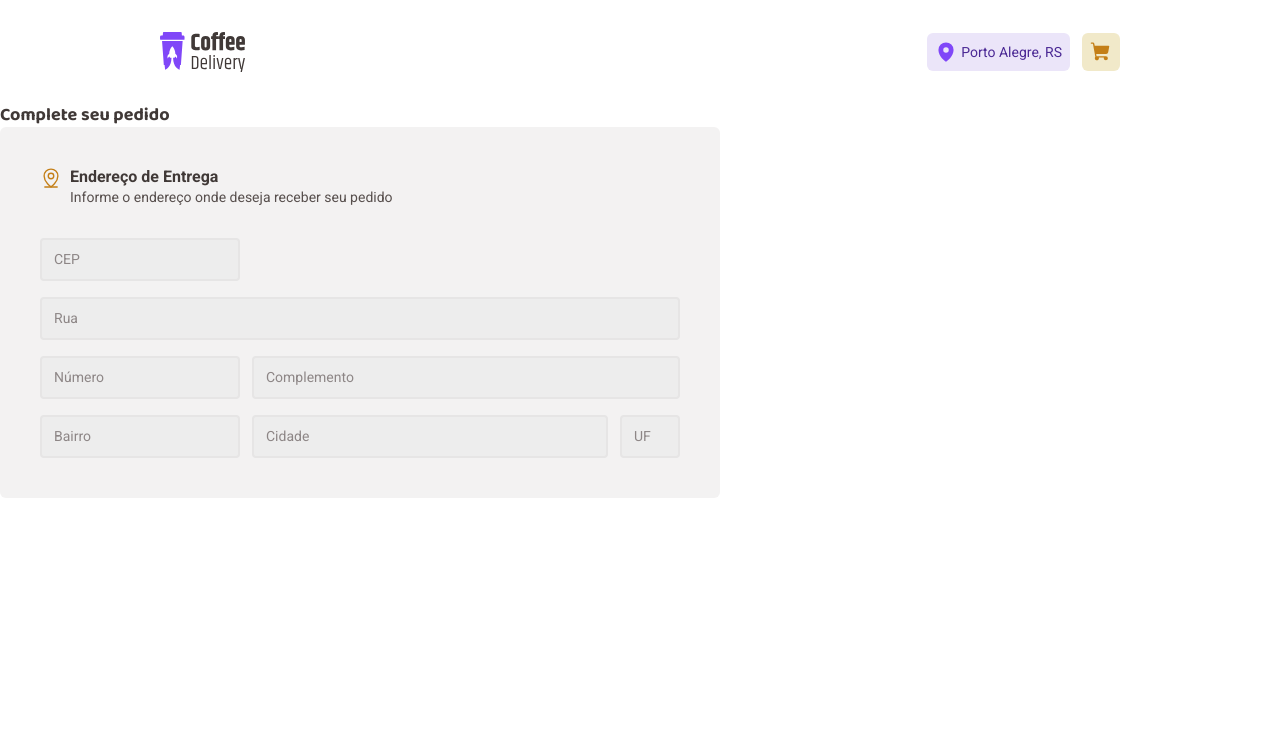
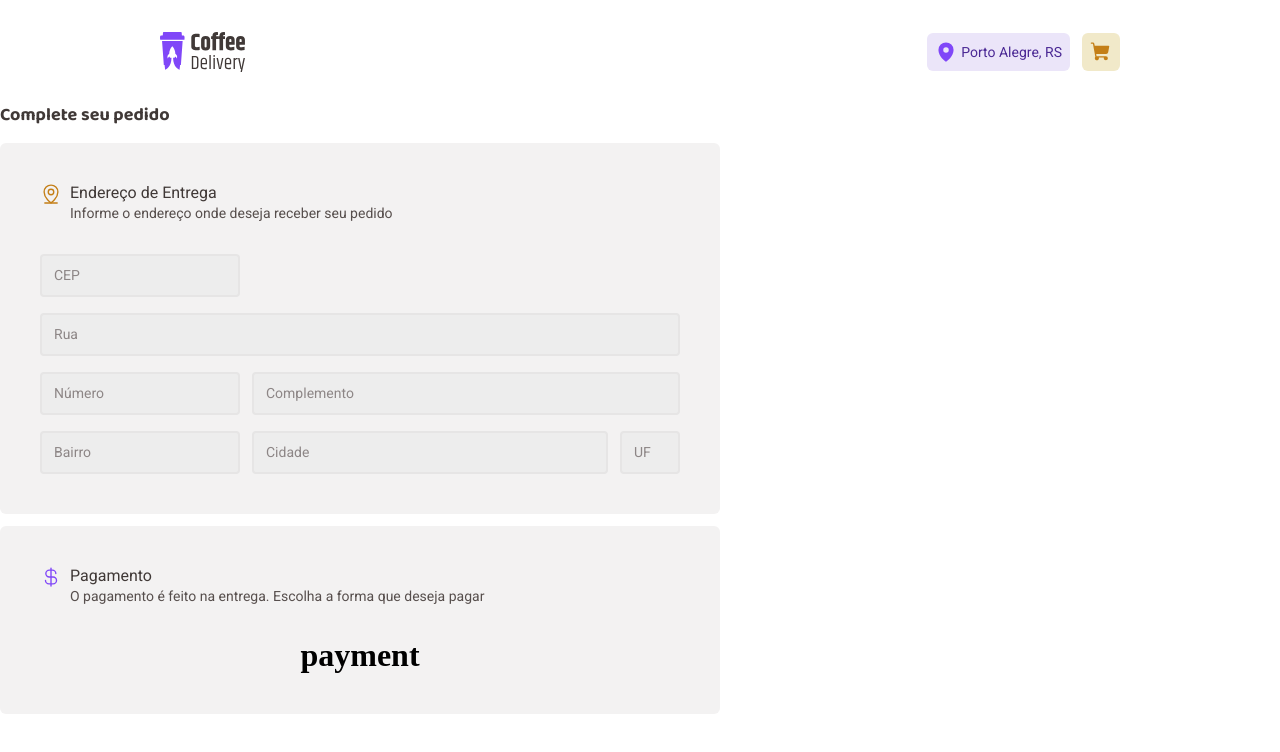
Before and after one commit to pv-toledo/coffee-delivery-app, a React (Vite) app: page /checkout in a window 1280 px wide. Shown: the top 752 px of the page. Built offline with nearby package versions, Linux system fonts and the light colour scheme.

Commit message:
Trabalhar nas opções de pagamento

```diff
--- /dev/null
+++ b/src/pages/Checkout/components/Forms/PaymentForm/index.tsx
@@ -0,0 +1,5 @@
+export function PaymentForm () {
+    return (
+        <h1>payment</h1>
+    )
+}
--- /dev/null
+++ b/src/pages/Checkout/components/Forms/PaymentForm/styles.ts
@@ -0,0 +1,8 @@
+import styled from "styled-components";
+
+export const PaymentFormContainer = styled.div`
+    display: flex;
+    gap: 0.75rem;
+`
+
+const BaseButton = styled.button
--- a/src/pages/Checkout/components/Forms/index.tsx
+++ b/src/pages/Checkout/components/Forms/index.tsx
@@ -1,10 +1,11 @@
-import { MapPinLine } from "phosphor-react";
-import { Wrapper, WrapperTitle } from "./styles";
+import { CurrencyDollar, MapPinLine } from "phosphor-react";
+import { Container, Wrapper, WrapperTitle } from "./styles";
 import { useTheme } from "styled-components";
 import { FormProvider, useForm } from 'react-hook-form'
 import { zodResolver } from "@hookform/resolvers/zod";
 import * as zod from 'zod'
 import { AddressForm } from "./AddressForm";
+import { PaymentForm } from "./PaymentForm";
 
 export function Forms() {
     const theme = useTheme()
@@ -49,14 +50,16 @@ export function Forms() {
     const { handleSubmit, reset, watch, register } = addressForm
 
     return (
+
+        <Container>
             <Wrapper>
                 <WrapperTitle>
                     <div>
                         <MapPinLine size={22} color={theme.colors["yellow-dark"]} />
                     </div>
                     <div>
-                    <p id="title">Endereço de Entrega</p>
-                    <p id="subtitle">Informe o endereço onde deseja receber seu pedido</p>
+                        <p className="title">Endereço de Entrega</p>
+                        <p className="subtitle">Informe o endereço onde deseja receber seu pedido</p>
                     </div>
                 </WrapperTitle>
 
@@ -68,5 +71,25 @@ export function Forms() {
 
 
             </Wrapper>
+
+            <Wrapper>
+                <WrapperTitle>
+                    <div>
+                        <CurrencyDollar size={22} color={theme.colors.purple} />
+                    </div>
+                    <div>
+                        <p className="title">Pagamento</p>
+                        <p className="subtitle">O pagamento é feito na entrega. Escolha a forma que deseja pagar</p>
+                    </div>
+                </WrapperTitle>
+
+                <PaymentForm />
+
+            </Wrapper>
+        </Container>
+
+
+
+
     )
 }
--- a/src/pages/Checkout/components/Forms/styles.ts
+++ b/src/pages/Checkout/components/Forms/styles.ts
@@ -1,4 +1,10 @@
 import styled from "styled-components";
+
+export const Container = styled.div`
+    display: flex;
+    flex-direction: column;
+    gap: 0.75rem;
+`
 
 export const Wrapper = styled.div`
     display: flex;
@@ -17,7 +23,7 @@ export const WrapperTitle = styled.div`
     flex-grow:1;
     gap: 0.5rem;
 
-    #title {
+    .title {
         color: ${props => props.theme.colors["base-subtitle"]};
         font-family: ${props => props.theme.typography.roboto["font-family"]};
         font-size: ${props => props.theme.typography.roboto.TitleM["font-size"]};
@@ -26,7 +32,7 @@ export const WrapperTitle = styled.div`
 
     }
 
-    #subtitle {
+    .subtitle {
         color: ${props => props.theme.colors["base-text"]};
         font-family: ${props => props.theme.typography.roboto["font-family"]};
         font-size: ${props => props.theme.typography.roboto.TitleS["font-size"]};
--- a/src/pages/Checkout/styles.ts
+++ b/src/pages/Checkout/styles.ts
@@ -8,6 +8,7 @@ export const CheckoutContainer = styled.div`
 export const FormWrapper = styled.div`
     display: flex;
     flex-direction: column;
+    gap: 1rem;
 
     p {
         color: ${props => props.theme.colors["base-subtitle"]};
--- a/src/styles/themes/default.ts
+++ b/src/styles/themes/default.ts
@@ -78,7 +78,7 @@ export const defaultTheme = {
                 'font-size': '1rem',
                 'line-height': '130%',
                 fontWeight: {
-                    'regular': 'regular',
+                    'regular': '400',
                     'bold': 'bold'
                 }
             },
```
Lines whose indentation alone changed are shown as unchanged.
